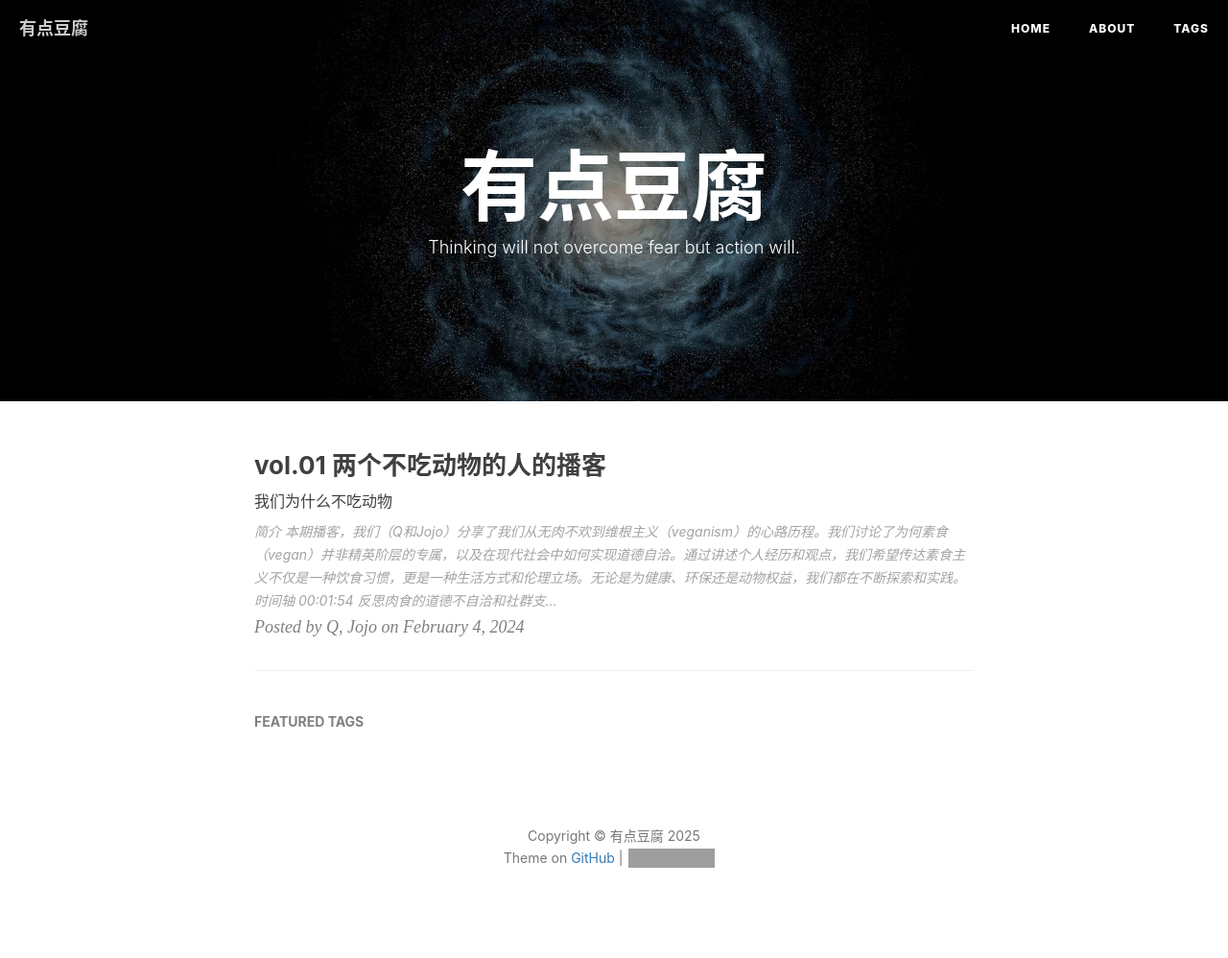
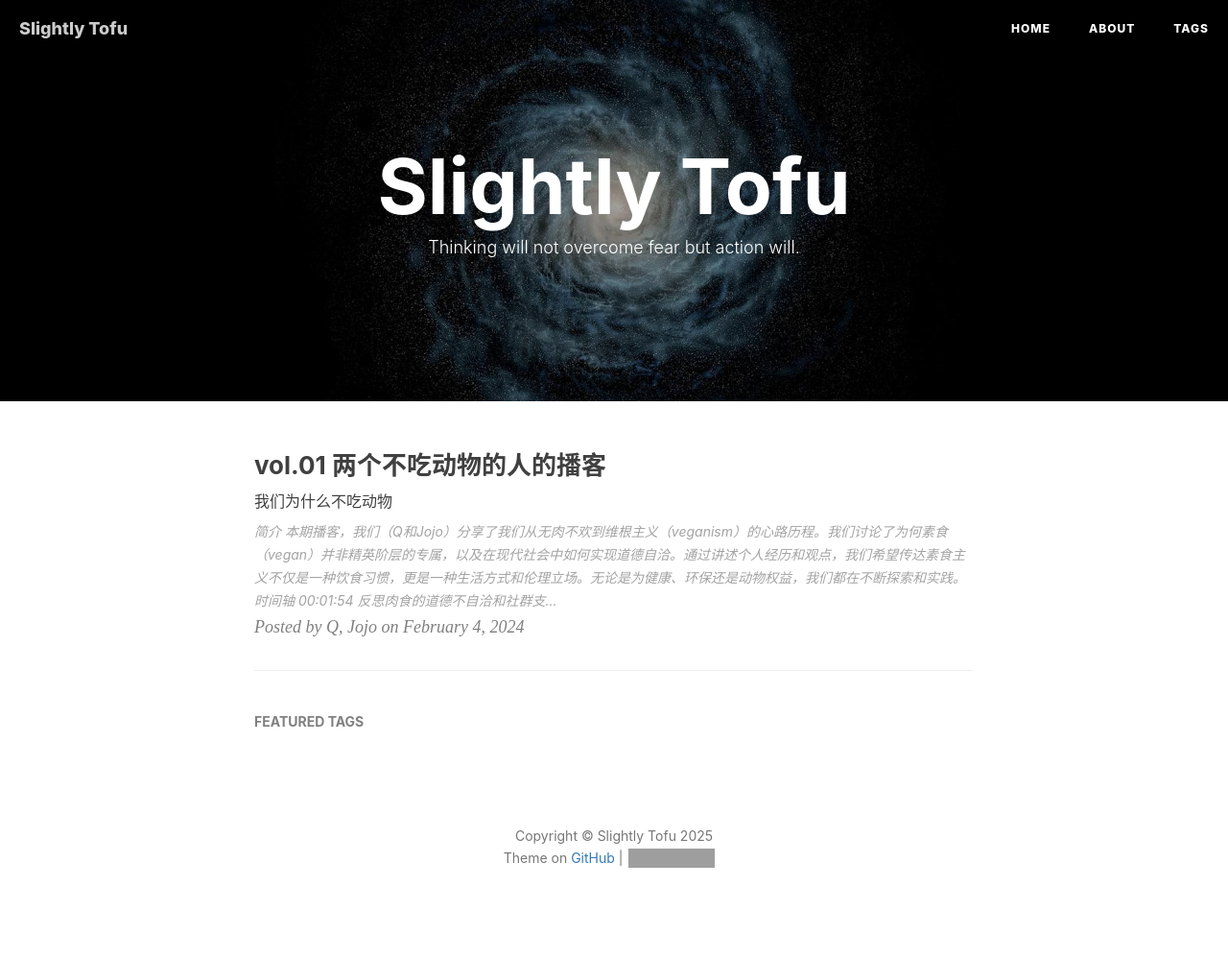
Before and after one commit to slightlytofu/slightlytofu.github.io, a Jekyll site: the page built from index.html, in a window 1280 px wide. Shown: the whole page at 96% size. Built offline with Jekyll 4.4.1, drawn with Linux system fonts in a browser that asks for light colours; nearby versions of some CDN libraries; the list of posts is cut into pages by our own code; comment, search, counter and statistics services are not loaded; grey boxes are pictures that could not be loaded.

Commit message:
Minor fix: display info

```diff
--- a/_config.yml
+++ b/_config.yml
@@ -1,6 +1,8 @@
 # Site settings
-title: 有点豆腐
-SEOTitle: 有点豆腐|可能是简中世界唯一的vegan播客
+# title: 有点豆腐
+# SEOTitle: 有点豆腐|可能是简中世界唯一的vegan播客
+title: Slightly Tofu
+SEOTitle: Slightly Tofu|A vegan podcast in Chinese
 header-img: img/post-bg-universe.jpg
 email: youdiandofu@tmpemail.com
 description: "可能是简中世界唯一的vegan播客"
```
